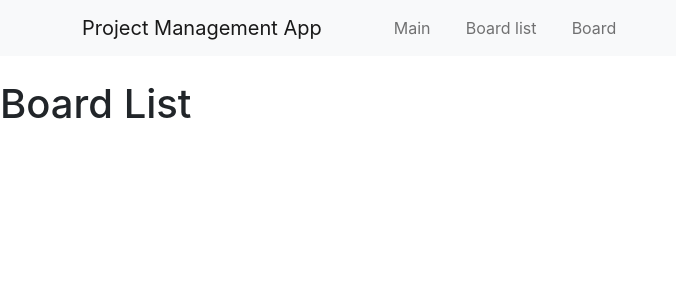
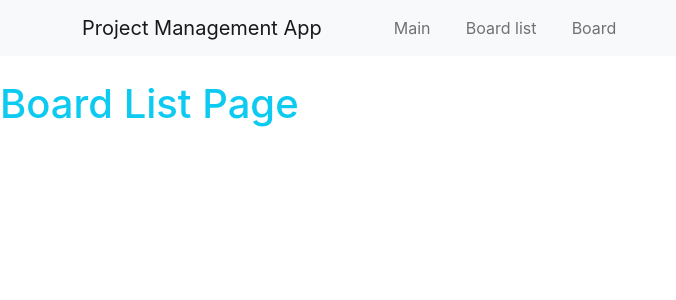
Before and after one commit to NewAnton/project-management-app, a React (Create React App) app in the folder project-management-app/: page /board-list in a window 1280 px wide. Shown: the top 300 px of the page, without its empty margins (0-676 px from the left). Built offline with nearby package versions, Linux system fonts and the light colour scheme.

Commit message:
feat: create board page

```diff
--- a/project-management-app/src/App.tsx
+++ b/project-management-app/src/App.tsx
@@ -4,6 +4,7 @@ import React from 'react';
 import { Navigation } from './components/Navigation/Navigation';
 import { Main } from 'pages/Main/Main';
 import { BoardList } from 'pages/BoardList/BoardList';
+import { Board } from 'pages/Board/Board';
 
 export function App() {
   return (
@@ -12,8 +13,8 @@ export function App() {
       <Routes>
         <Route path="/" element={<Main />} />
         <Route path="/board-list" element={<BoardList />} />
-        {/* <Route path="/forms" element={<FormsPage />} />
-        <Route path="*" element={<ErrorPage404 />} /> */}
+        <Route path="/board" element={<Board />} />
+        {/* <Route path="*" element={<ErrorPage404 />} /> */}
       </Routes>
     </>
   );
--- /dev/null
+++ b/project-management-app/src/pages/Board/Board.scss
@@ -0,0 +1,3 @@
+.board__title {
+  color: var(--bs-warning);
+}
--- /dev/null
+++ b/project-management-app/src/pages/Board/Board.tsx
@@ -0,0 +1,7 @@
+import React from 'react';
+
+import './Board.scss';
+
+export function Board() {
+  return <h1 className="board__title">Board Page</h1>;
+}
--- /dev/null
+++ b/project-management-app/src/pages/BoardList/BoardList.scss
@@ -0,0 +1,3 @@
+.board-list__title{
+  color: var(--bs-info);
+}
--- a/project-management-app/src/pages/BoardList/BoardList.tsx
+++ b/project-management-app/src/pages/BoardList/BoardList.tsx
@@ -1,5 +1,7 @@
 import React from 'react';
 
+import './BoardList.scss';
+
 export function BoardList() {
-  return <h1>Board List</h1>;
+  return <h1 className="board-list__title">Board List Page</h1>;
 }
```
